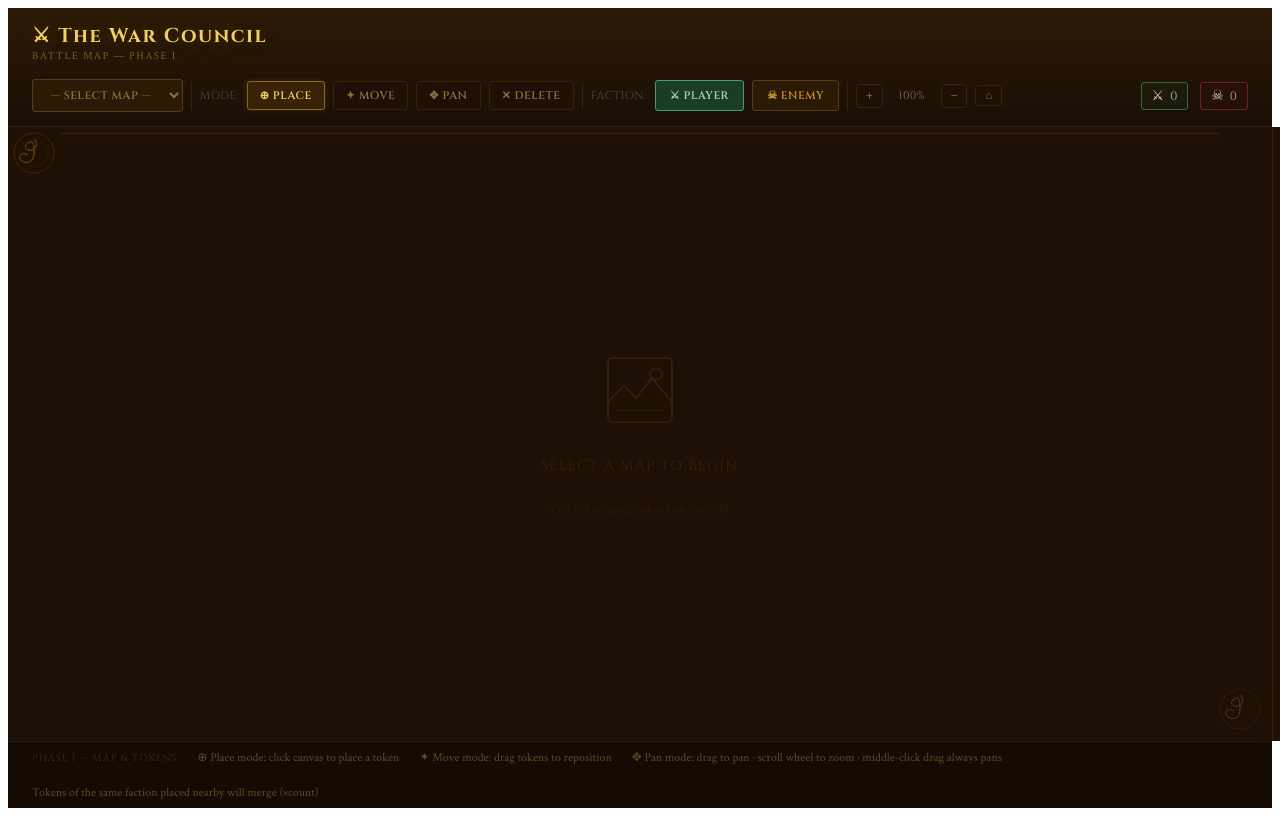
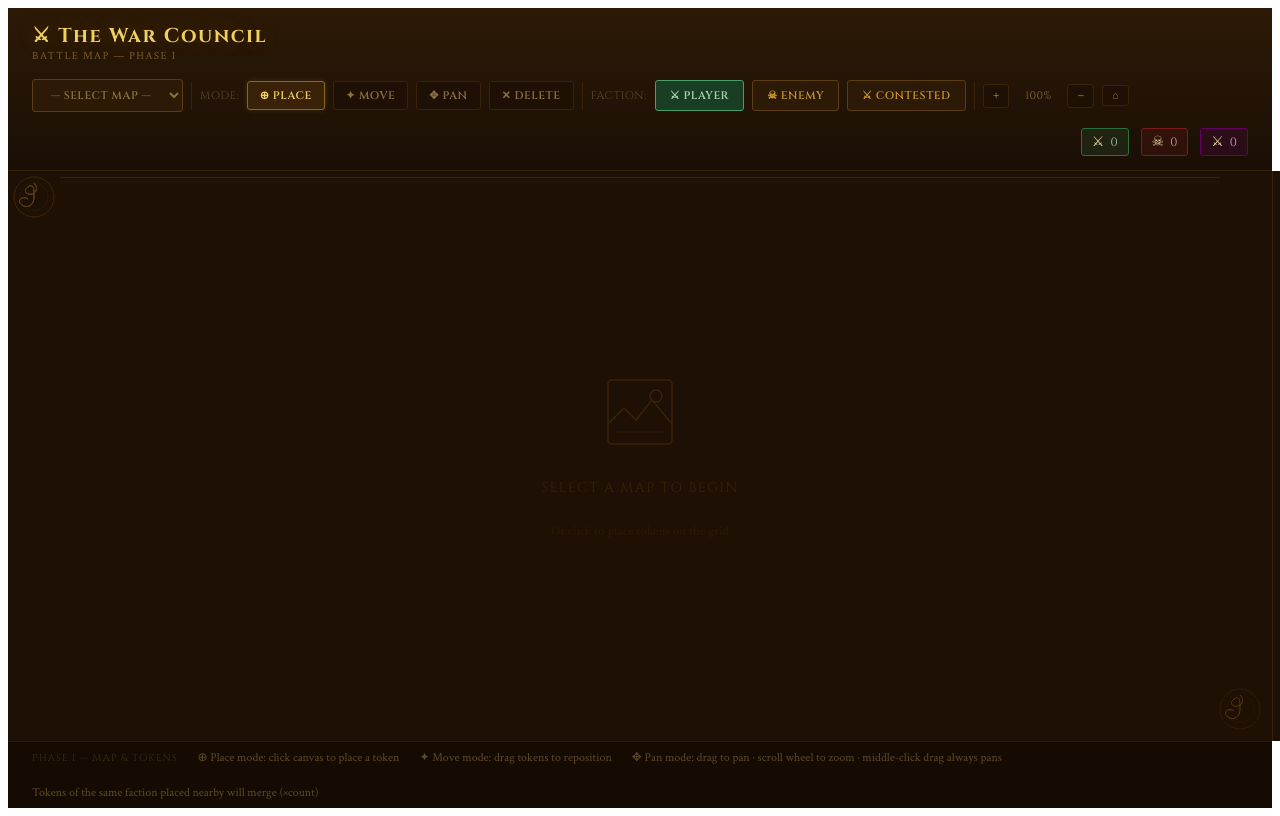
Before and after one commit to NoxVulpesDev/war-room, a React (Vite) app: page / in a window 1280 px wide. Shown: the top 816 px of the page. Built offline with nearby package versions, Linux system fonts and the light colour scheme.

Commit message:
Update App.jsx

```diff
--- a/src/App.jsx
+++ b/src/App.jsx
@@ -10,6 +10,7 @@ const MAPS = [
 const FACTIONS = {
   player: { color: "#2d6e3e", border: "#a8d5b5", label: "Player", icon: "⚔" },
   enemy:  { color: "#7a1c1c", border: "#e8a0a0", label: "Enemy",  icon: "☠" },
+  contested:  { color: "#640264", border: "#e8a0d2", label: "Contested",  icon: "⚔" },
 };
 
 const TOKEN_RADIUS = 11;
@@ -309,8 +310,9 @@ export default function BattleMap() {
           color: #f5e8c0;
           box-shadow: 0 0 8px #c4952a44;
         }
-        .toolbar-btn.player-active { background: #1a3d26; border-color: #4a9e6a; color: #a8d5b5; }
-        .toolbar-btn.enemy-active  { background: #3d1010; border-color: #c45252; color: #e8a0a0; }
+        .toolbar-btn.player-active    { background: #1a3d26; border-color: #4a9e6a; color: #a8d5b5; }
+        .toolbar-btn.enemy-active     { background: #3d1010; border-color: #c45252; color: #e8a0a0; }
+        .toolbar-btn.contested-active { background: #2d0a2d; border-color: #a050a0; color: #e8a0d2; }
 
         .mode-btn { font-family: 'Cinzel', serif; font-size: 11px; font-weight: 600; letter-spacing: 0.05em;
           padding: 6px 12px; border-radius: 3px; border: 1px solid #3a2209; background: #1f1005;
@@ -409,6 +411,10 @@ export default function BattleMap() {
                 className={`toolbar-btn ${placingFaction === "enemy" ? "enemy-active" : ""}`}
                 onClick={() => setPlacingFaction("enemy")}
               >☠ Enemy</button>
+              <button
+                className={`toolbar-btn ${placingFaction === "contested" ? "contested-active" : ""}`}
+                onClick={() => setPlacingFaction("contested")}
+              >⚔ Contested</button>
             </>
           )}
 
@@ -434,11 +440,11 @@ export default function BattleMap() {
               <div key={key} style={{
                 display: "flex", alignItems: "center", gap: 6,
                 padding: "4px 10px", borderRadius: 3,
-                background: key === "player" ? "#1a3d2633" : "#3d101033",
-                border: `1px solid ${key === "player" ? "#2d6e3e" : "#7a1c1c"}`,
+                background: `${f.color}33`,
+                border: `1px solid ${f.color}`,
               }}>
                 <span style={{ fontSize: 14 }}>{f.icon}</span>
-                <span style={{ fontFamily: "'Cinzel', serif", fontSize: 12, color: key === "player" ? "#a8d5b5" : "#e8a0a0" }}>
+                <span style={{ fontFamily: "'Cinzel', serif", fontSize: 12, color: f.border }}>
                   {total}
                 </span>
               </div>
@@ -525,10 +531,8 @@ export default function BattleMap() {
                   width: TOKEN_RADIUS * 2,
                   height: TOKEN_RADIUS * 2,
                   borderRadius: "50%",
-                  background: token.faction === "player"
-                    ? `radial-gradient(circle at 35% 35%, #a8d5b533, #2d6e3e)`
-                    : `radial-gradient(circle at 35% 35%, #e8a0a033, #7a1c1c)`,
-                  border: `2.5px solid ${selected === token.id ? "#f0d060" : token.faction === "player" ? "#4a9e6a" : "#c45252"}`,
+                  background: `radial-gradient(circle at 35% 35%, ${FACTIONS[token.faction].border}33, ${FACTIONS[token.faction].color})`,
+                  border: `2.5px solid ${selected === token.id ? "#f0d060" : FACTIONS[token.faction].border}`,
                   boxShadow: selected === token.id
                     ? `0 0 0 3px #f0d06066, 0 2px 12px #0008`
                     : `0 2px 8px #0006`,
```
